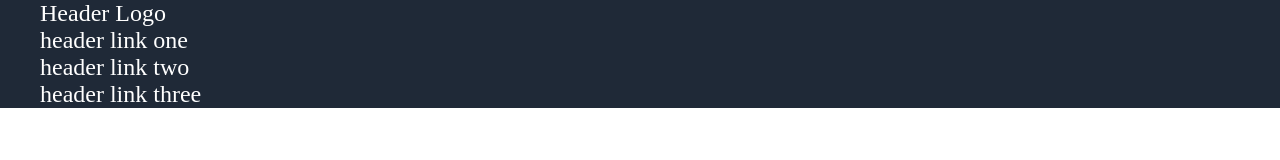
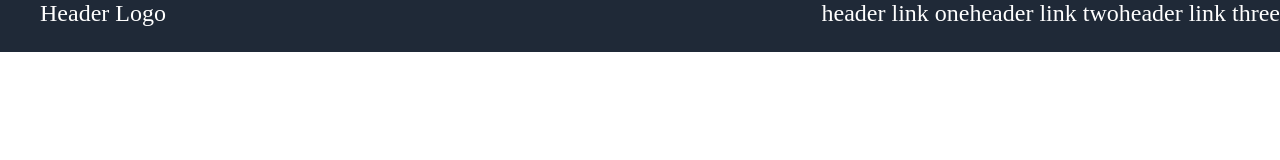
Before and after one commit to subash-tamang/odin-landingPage, a plain HTML site: page index.html in a window 1280 px wide. Drawn offline with Linux system fonts and the light colour scheme.

```diff
--- a/index.html
+++ b/index.html
@@ -9,7 +9,7 @@
 <body>
     <div class="header">
         <ul>
-            <li>Header Logo</li>
+            <li class="logo">Header Logo</li>
             <li><a href="">header link one</a></li>
             <li><a href="">header link two</a></li>
             <li><a href="">header link three</a></li>
--- a/styles.css
+++ b/styles.css
@@ -16,4 +16,11 @@ body {
 .header ul{
     list-style-type: none;
     margin: 0;
+    display: flex;
+    height: 52px;
+
 }
+
+.logo {
+    margin-right: auto;
+}
```
